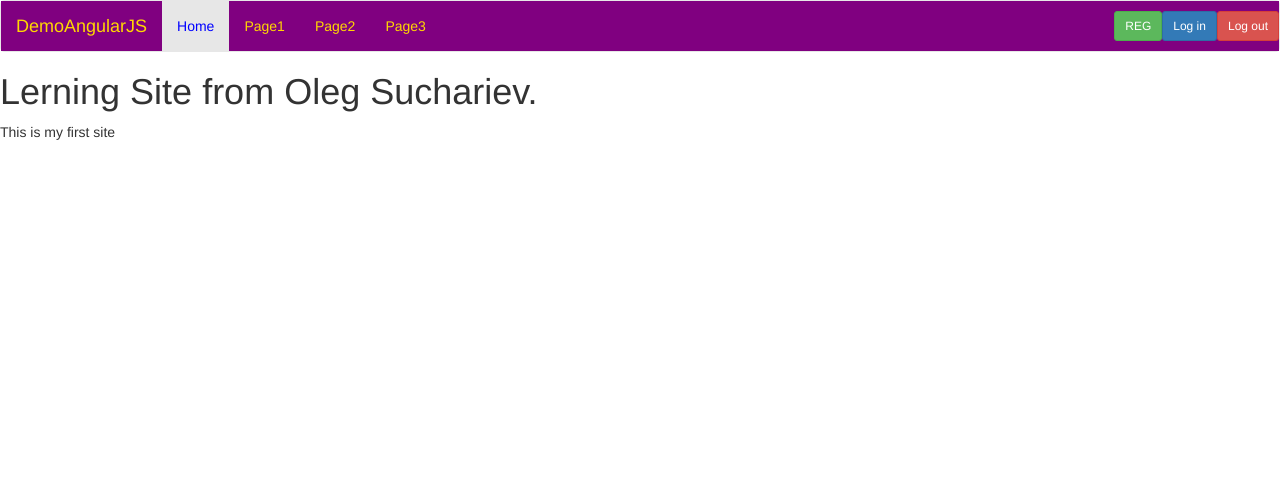
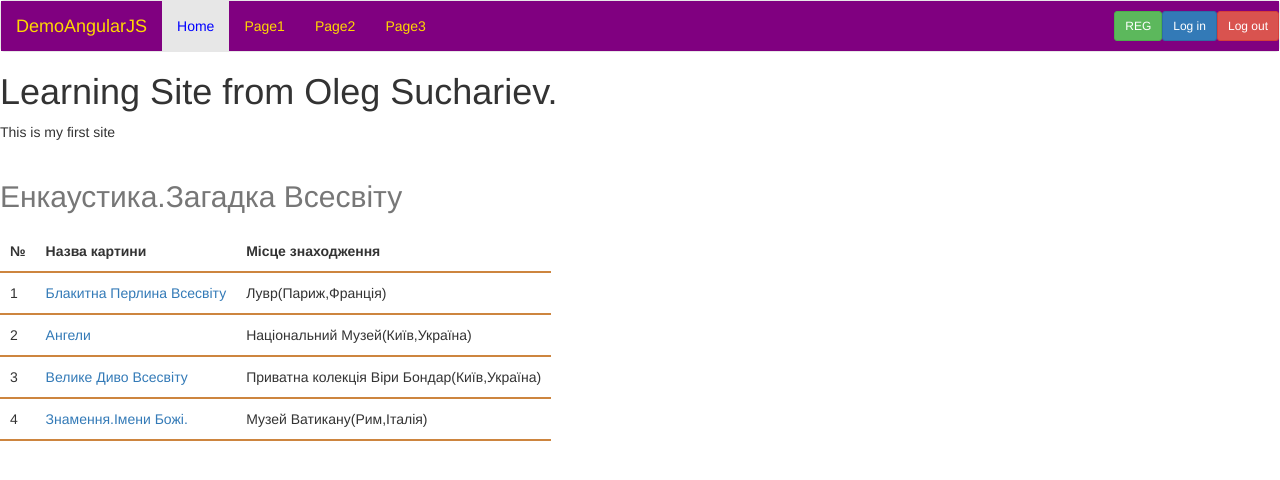
Before and after one commit to OlegGre4ka/Demo-Site-AngularJS, a website: page demo-$scope.html in a window 1280 px wide. Drawn offline with nearby package versions, Linux system fonts and the light colour scheme; some packages are replaced by stand-ins of ours; a script that the page names is missing.

Commit message:
Commit PaintingTableCtrl

```diff
--- a/demo-$scope.html
+++ b/demo-$scope.html
@@ -82,8 +82,8 @@
                                         <!--В Мозілі в input type="number"пишуться літери, в гуглі і в опері не пишуться!!-->
                                         <span ng-switch="regPhone">
                                              <span ng-switch-when="+(380)">Слава Україні!</span>
-                                             <span ng-switch-when="+(375)">Жыве Беларусь!!</span>
-                                             <span ng-switch-when="+(48)">Jeszcze Polska nie zginęła!</span>
+                                        <span ng-switch-when="+(375)">Жыве Беларусь!!</span>
+                                        <span ng-switch-when="+(48)">Jeszcze Polska nie zginęła!</span>
                                         </span>
 
                                     </div>
@@ -121,13 +121,31 @@
         </div>
     </nav>
 
-    <h1>Lerning Site from Oleg Suchariev.</h1>
+    <h1>Learning Site from Oleg Suchariev.</h1>
 
     <p>This is my first site</p>
+    <div ng-controller="PaintingTableCtrl">
+
+        <table >
+            <caption>
+                <h2>Енкаустика.Загадка Всесвіту</h2>
+            </caption>
+                <tr>
+                    <th>№</th>
+                    <th>Назва картини</th>
+                    <th>Місце знаходження</th>
+                </tr>
+                <tr ng-repeat="painting in paintings">
+                    <td>{{painting.number}}</td>
+                    <td><a ng-href="{{painting.name.foto}}" target="_blank">{{painting.name.title}}</a></td>
+                    <td>{{painting.home}}</td>
+                </tr>
+        </table>
+    </div>
 
     <script src="https://maxcdn.bootstrapcdn.com/bootstrap/3.3.7/js/bootstrap.min.js"></script>
     <script src="module-$scope.js"></script>
 
 </body>
-<!---->
+
 </html>
--- a/module-$scope.js
+++ b/module-$scope.js
@@ -75,3 +75,39 @@ $scope.toggleAnimation = function () {
     $uibModalInstance.dismiss('cancel');
   };
 })
+.controller('PaintingTableCtrl',function ($scope) {
+  $scope.paintings=[
+    {
+      "number": 1,
+      "name":{
+        "foto":"foto/Blakytna_perlyna_Vsesvitu.jpg",
+        "title":"Блакитна Перлина Всесвіту"
+      },
+      "home":"Лувр(Париж,Франція)",
+    },
+    {
+      "number": 2,
+      "name":{
+        "foto":"foto/Angely.jpg",
+        "title":"Ангели"
+      },
+      "home":"Національний Музей(Київ,Україна)",
+    },
+    {
+      "number": 3,
+      "name":{
+        "foto":"foto/Velyke_Dyvo_Vsesvitu.jpg",
+        "title":"Велике Диво Всесвіту"
+      },
+      "home":"Приватна колекція Віри Бондар(Київ,Україна)",
+    },
+    {
+      "number": 4,
+      "name":{
+        "foto":"foto/Znamennya.jpg",
+        "title":"Знамення.Імени Божі."
+      },
+      "home":"Музей Ватикану(Рим,Італія)",
+    },
+  ]
+})
--- a/style.css
+++ b/style.css
@@ -10,6 +10,7 @@
 
 input[type='number'] {
     -moz-appearance: textfield;
+
 }
 
 input[type=number]::-webkit-inner-spin-button,
@@ -17,3 +18,12 @@ input[type=number]::-webkit-outer-spin-button {
   -webkit-appearance: none;
   margin: 0;
 }
+table{
+
+    border-collapse: collapse;
+}
+table th,
+table td {
+    border-bottom:peru 2px solid;
+    padding: 10px;
+}
```
Also changed, not shown: foto/Angely.jpg (added), foto/Blakytna_perlyna_Vsesvitu.jpg (added), foto/Velyke_Dyvo_Vsesvitu.jpg (added), foto/Znamennya.jpg (added).
